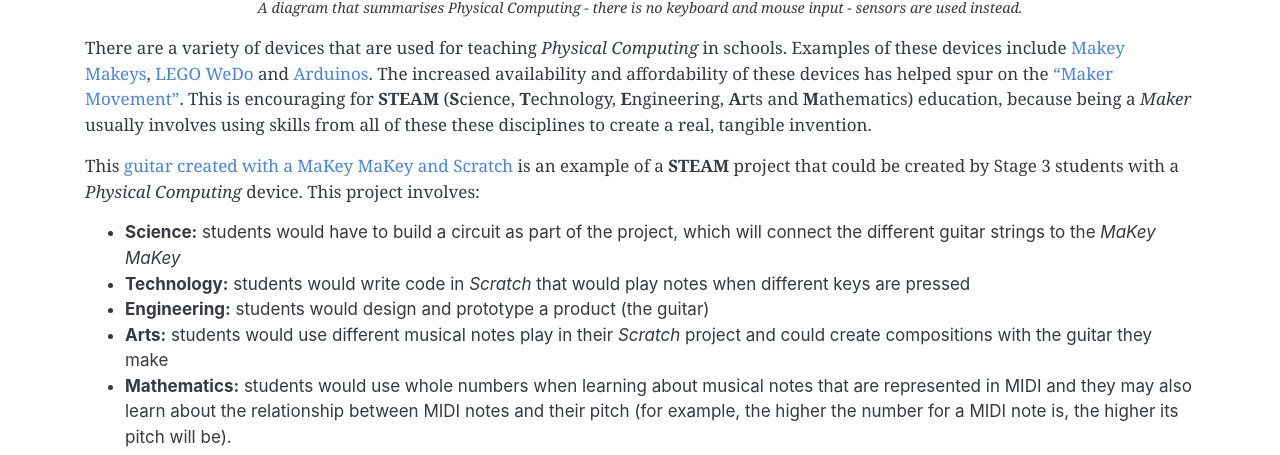
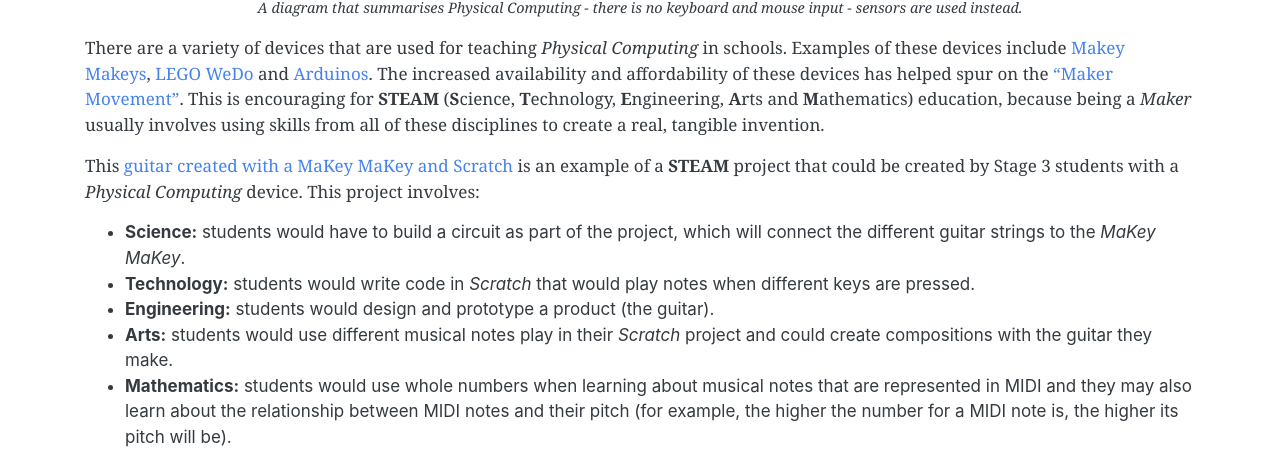
Before and after one commit to cs4s/2018, a Jekyll site: the page built from steam/week-9/index.md, in a window 1280 px wide and 900 px high, scrolled down 687 px. Shown: the part 147-602 px from the top of the window. Built offline with Jekyll 4.4.1, drawn with Linux system fonts in a browser that asks for light colours.

Commit message:
Fixes typos and adds different links to STEAM Week 9 session page

```diff
--- a/steam/week-9/index.md
+++ b/steam/week-9/index.md
@@ -21,17 +21,17 @@
 {: .text-center }
 
 There are a variety of devices that are used for teaching *Physical Computing* in schools.
-Examples of these devices include [Makey Makeys](https://makeymakey.com/), [LEGO WeDo](https://education.lego.com/en-us/elementary/shop/wedo-2) and [Arduinos](https://www.arduino.cc/). The increased availability and affordability of these devices has helped spur on the ["Maker Movement"](https://www.techopedia.com/definition/28408/maker-movement). This is encouraging for **STEAM** (**S**cience, **T**echnology, **E**ngineering, **A**rts and **M**athematics) education, because being a *Maker* usually involves using skills from all of these these disciplines to create a real, tangible invention.
+Examples of these devices include [Makey Makeys](https://makeymakey.com/){: target="_blank" }, [LEGO WeDo](https://education.lego.com/en-us/elementary/shop/wedo-2){: target="_blank" } and [Arduinos](https://www.arduino.cc/){: target="_blank" }. The increased availability and affordability of these devices has helped spur on the ["Maker Movement"](https://www.techopedia.com/definition/28408/maker-movement){: target="_blank" }. This is encouraging for **STEAM** (**S**cience, **T**echnology, **E**ngineering, **A**rts and **M**athematics) education, because being a *Maker* usually involves using skills from all of these disciplines to create a real, tangible invention.
 
-This [guitar created with a MaKey MaKey and Scratch](https://arraywhiz52446.wordpress.com/2015/05/28/k-2-makey-makey-project-part-i/) is an example of a **STEAM** project that could be created by Stage 3 students with a *Physical Computing* device. This project involves:
+This [guitar created with a MaKey MaKey and Scratch](https://arraywhiz52446.wordpress.com/2015/05/28/k-2-makey-makey-project-part-i/){: target="_blank" } is an example of a **STEAM** project that could be created by Stage 3 students with a *Physical Computing* device. This project involves:
 
-- **Science:** students would have to build a circuit as part of the project, which will connect the different guitar strings to the *MaKey MaKey*
-- **Technology:** students would write code in *Scratch* that would play notes when different keys are pressed
-- **Engineering:** students would design and prototype a product (the guitar)
-- **Arts:** students would use different musical notes play in their *Scratch* project and could create compositions with the guitar they make
+- **Science:** students would have to build a circuit as part of the project, which will connect the different guitar strings to the *MaKey MaKey*.
+- **Technology:** students would write code in *Scratch* that would play notes when different keys are pressed.
+- **Engineering:** students would design and prototype a product (the guitar).
+- **Arts:** students would use different musical notes play in their *Scratch* project and could create compositions with the guitar they make.
 - **Mathematics:** students would use whole numbers when learning about musical notes that are represented in MIDI and they may also learn about the relationship between MIDI notes and their pitch (for example, the higher the number for a MIDI note is, the higher its pitch will be).
 
-In this session, you will learn about two ways of using *Physical Computing*: *Video Sensing* in *Scratch* and using [BBC Micro:bits](http://microbit.org/) devices.
+In this session, you will learn about two ways of using *Physical Computing*: *Video Sensing* in *Scratch* and using [BBC Micro:bits](http://microbit.org/){: target="_blank" } devices.
 
 ## Metalanguage
 
```
